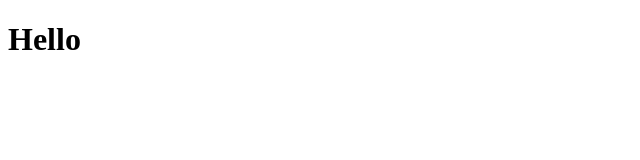
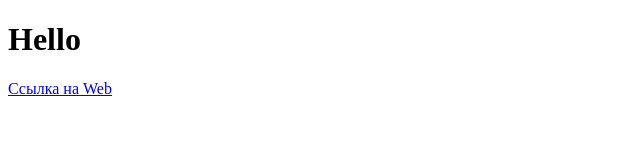
Before and after one commit to t-anastasia/Tigelt.GitHub.io, a plain HTML site: page index.html in a window 1280 px wide. Shown: the whole page, without its empty margins (0-640 px from the left). Drawn offline with Linux system fonts and the light colour scheme.

Commit message:
Update index.html

```diff
--- a/index.html
+++ b/index.html
@@ -5,5 +5,6 @@
   </head>
   <body>
     <h1>Hello</h1>
+    <a href="https://github.com/Tigelt/Web/blob/master/index.html">Ссылка на Web</a>
   </body>
 </html>
```
